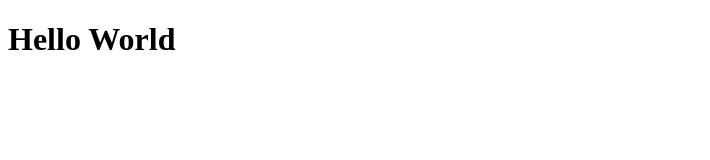
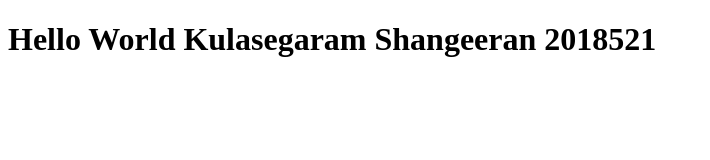
Before and after one commit to dilumdesilva/IIT_Workshop, a plain HTML site: page index.html in a window 1280 px wide. Shown: the whole page, without its empty margins (0-710 px from the left). Drawn offline with Linux system fonts and the light colour scheme.

Commit message:
Add my name

```diff
--- a/index.html
+++ b/index.html
@@ -6,6 +6,9 @@
     <body>
         <h1>
             Hello World
+
+            Kulasegaram Shangeeran
+            2018521
         </h1>
     </body>
 </html>
```
